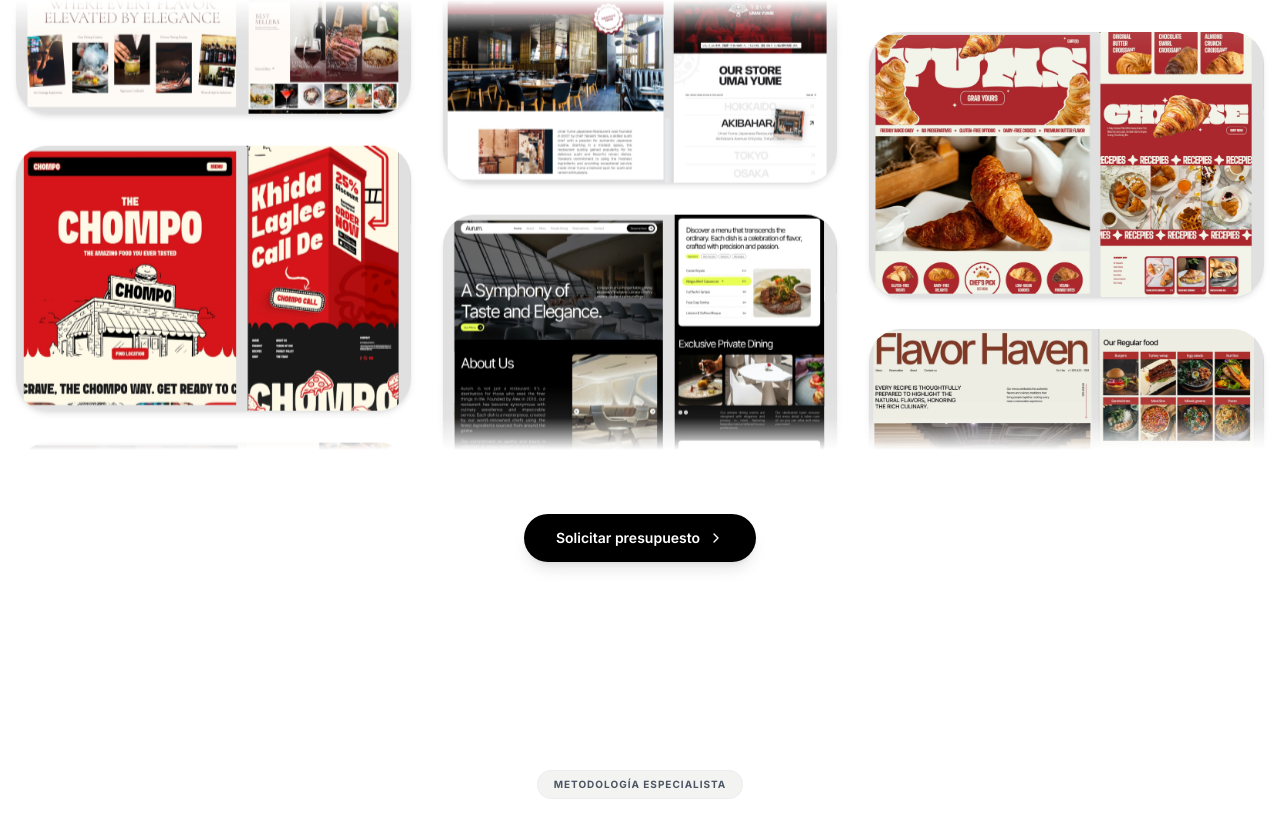
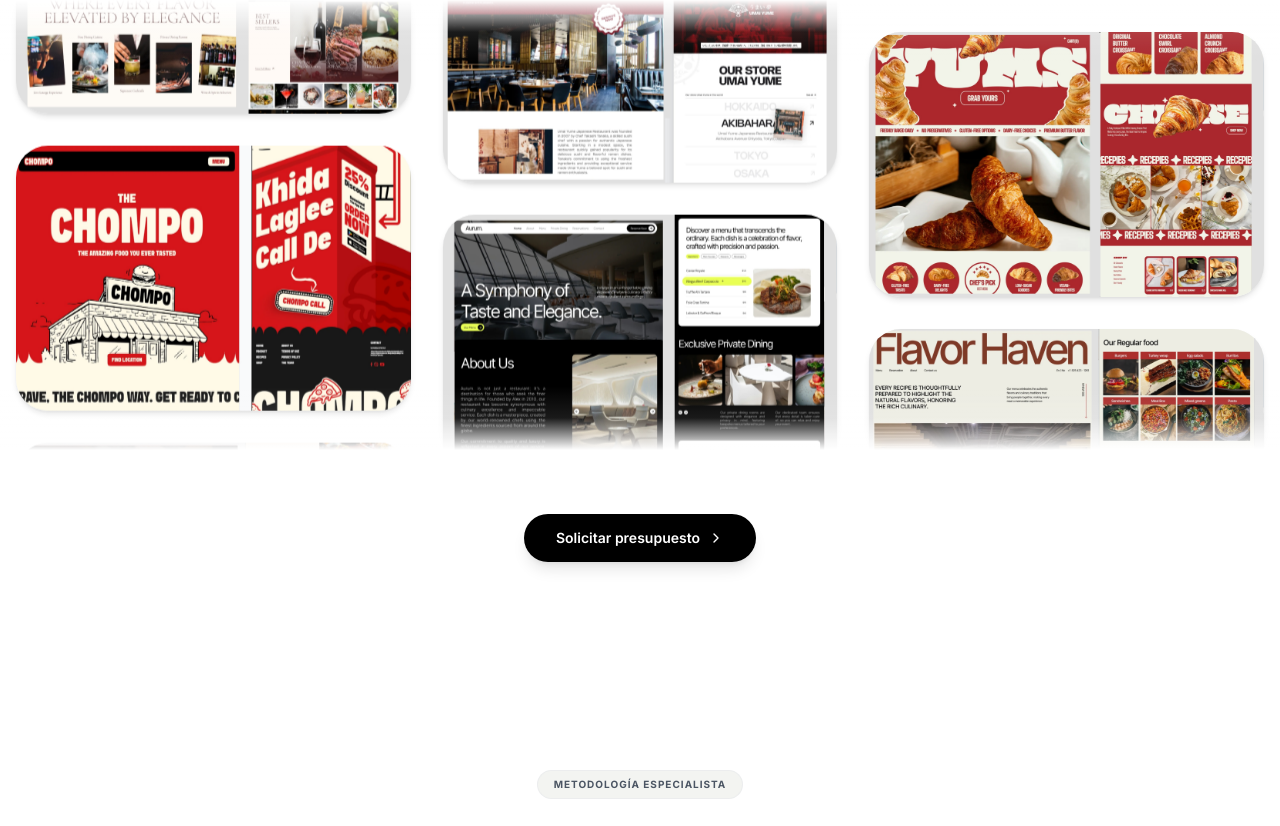
Before and after one commit to motionsmanagement/Motions, a React (Vite) app: page / in a window 1280 px wide. Shown: the part 2194-3020 px from the top of the page. Built offline with nearby package versions, Linux system fonts and the light colour scheme.

Commit message:
feat: actualizar pj3 por pjj1 en la sección RecentWorks

```diff
--- a/components/RecentWorks.tsx
+++ b/components/RecentWorks.tsx
@@ -3,7 +3,7 @@ import { ChevronRight } from 'lucide-react';
 
 const col1 = [
   '/pf1.jpg',
-  '/pj3.jpg',
+  '/pjj1.png',
   '/pj7.jpg',
 ];
 
```
Also changed, not shown: public/pjj1.png (added).
